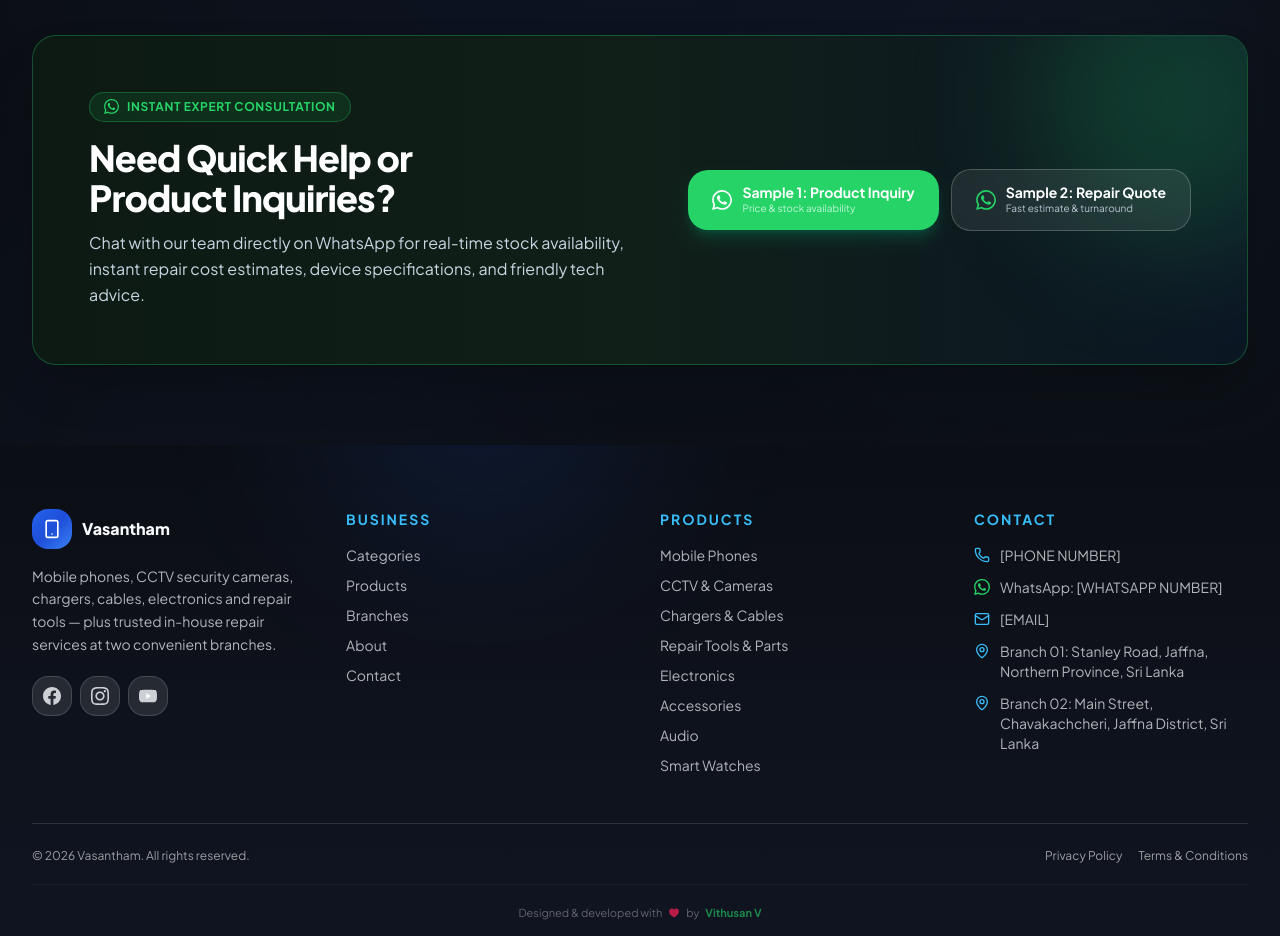
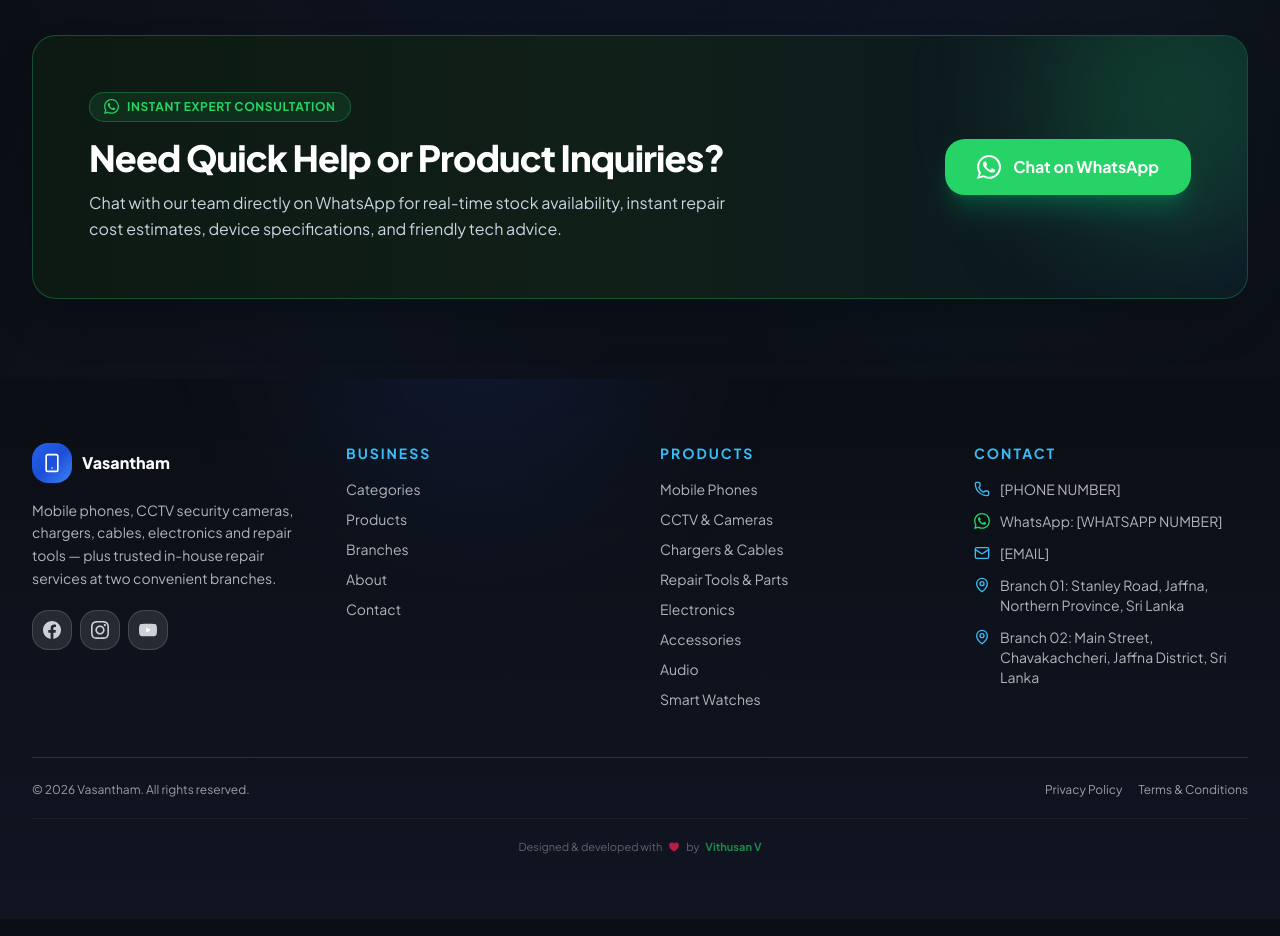
Before and after one commit to VTN02/Mobile, a React (Vite) app: page / in a window 1280 px wide. Shown: the part 6500-7436 px from the top of the page. Built offline with nearby package versions, Linux system fonts and the light colour scheme.

Commit message:
Replace Sample 1 and 2 buttons with single Chat on WhatsApp button

```diff
--- a/src/components/WhatsAppCallout.tsx
+++ b/src/components/WhatsAppCallout.tsx
@@ -28,37 +28,16 @@
               </p>
             </div>
 
-            <div className="flex flex-col sm:flex-row items-stretch sm:items-center gap-3 shrink-0 w-full lg:w-auto">
+            <div className="flex items-center shrink-0 w-full lg:w-auto">
               <a
-                href={whatsappLink(waMessages.sample1_product())}
+                href={whatsappLink(waMessages.general())}
                 target="_blank"
                 rel="noopener noreferrer"
-                aria-label="Send Sample Message 1: Product Inquiry"
-                className="group flex flex-1 sm:flex-initial items-center justify-center gap-2.5 rounded-2xl bg-[#25D366] hover:bg-[#20ba59] px-6 py-3.5 text-xs sm:text-sm font-bold text-white shadow-lg shadow-emerald-600/30 transition-all active:scale-[0.98]"
+                aria-label="Chat on WhatsApp"
+                className="group flex w-full sm:w-auto items-center justify-center gap-3 rounded-2xl bg-[#25D366] hover:bg-[#20ba59] px-8 py-4 text-sm sm:text-base font-bold text-white shadow-xl shadow-emerald-600/30 transition-all hover:scale-[1.02] active:scale-[0.98]"
               >
-                <WhatsAppIcon size={20} colored={false} className="shrink-0" />
-                <div className="text-left">
-                  <span className="block leading-tight">Sample 1: Product Inquiry</span>
-                  <span className="block text-[10px] font-normal text-emerald-100 opacity-90 truncate max-w-[170px]">
-                    Price &amp; stock availability
-                  </span>
-                </div>
-              </a>
-
-              <a
-                href={whatsappLink(waMessages.sample2_repair())}
-                target="_blank"
-                rel="noopener noreferrer"
-                aria-label="Send Sample Message 2: Repair Quote"
-                className="group flex flex-1 sm:flex-initial items-center justify-center gap-2.5 rounded-2xl border border-white/20 bg-white/[0.08] hover:bg-white/[0.14] px-6 py-3.5 text-xs sm:text-sm font-bold text-white transition-all active:scale-[0.98]"
-              >
-                <WhatsAppIcon size={20} colored={false} className="shrink-0 text-[#25D366]" />
-                <div className="text-left">
-                  <span className="block leading-tight">Sample 2: Repair Quote</span>
-                  <span className="block text-[10px] font-normal text-slate-300 opacity-90 truncate max-w-[170px]">
-                    Fast estimate &amp; turnaround
-                  </span>
-                </div>
+                <WhatsAppIcon size={24} colored={false} className="shrink-0" />
+                <span>Chat on WhatsApp</span>
               </a>
             </div>
           </div>
```
